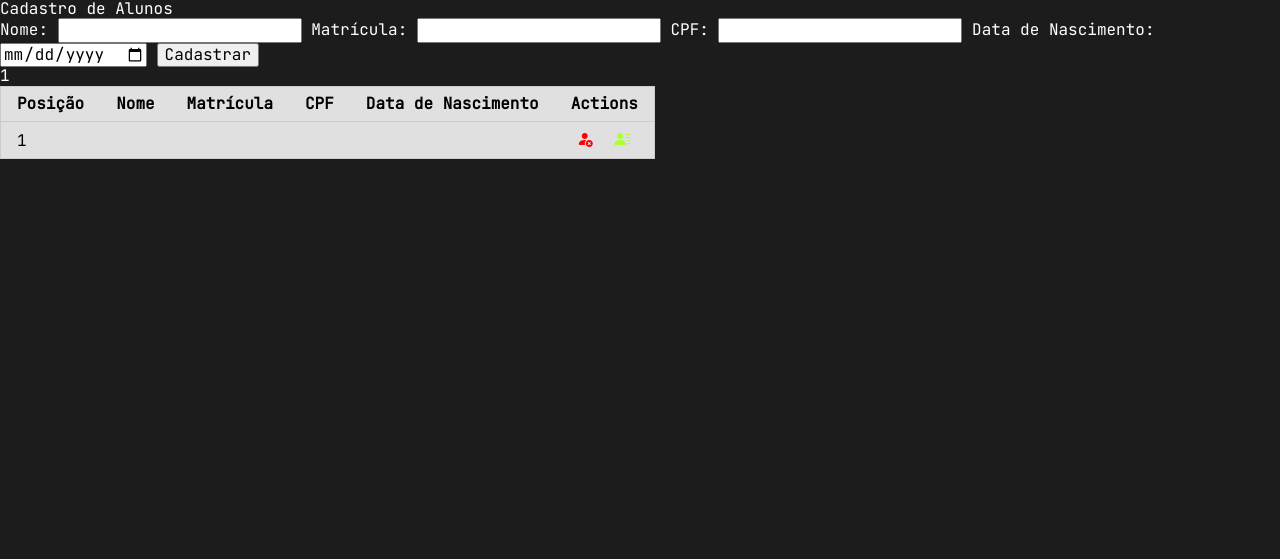
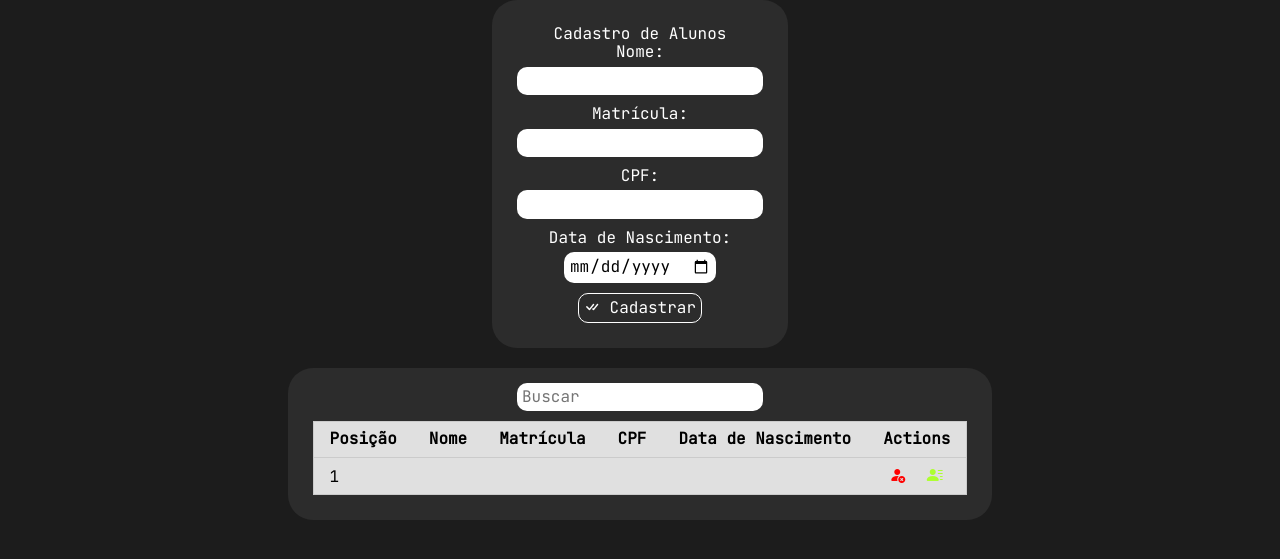
Before and after one commit to Guil-Baka/3DAW-Faeterj, a PHP site: page /ex06crudAluno.php in a window 1280 px wide. Shown: the top 559 px of the page. Run offline with PHP 8.4, Linux system fonts and the light colour scheme; data that the repository does not hold is empty; some libraries are stand-ins or nearby versions.

Commit message:
refactor: Comment out unnecessary JavaScript alerts in ex06IncludeAluno.php and ex06UpdateAluno.php
- adjusted the code to comment out the JavaScript alerts that were not necessary
- adjusted CSS to make the page more visually appealing

```diff
--- a/ex06IncludeAluno.php
+++ b/ex06IncludeAluno.php
@@ -7,7 +7,7 @@ $dtNasc = $_POST["dtNasc"];
 $aluno = $nome . ";" . $matricula . ";" . $cpf . ";" . $dtNasc . PHP_EOL;
 
 // Use js alert to show all the data received
-echo "<script>alert('$aluno');</script>";
+// echo "<script>alert('$aluno');</script>";
 
 // check if the file exists and create it if it doesn't
 if (!file_exists('alunos.txt')) {
@@ -15,6 +15,7 @@ if (!file_exists('alunos.txt')) {
   fclose($file);
 }
 
+// append the new student to the file
 $file = fopen('alunos.txt', 'a');
 fwrite($file, $aluno);
 fclose($file);
--- a/ex06UpdateAluno.php
+++ b/ex06UpdateAluno.php
@@ -10,7 +10,7 @@ $newCpf = $_POST['newCpf'];
 $newDtNasc = $_POST['newDtNasc'];
 
 // Use js alert to show all the data received
-echo "<script>alert('$oldNome $oldMatricula $oldCpf $oldDtNasc $newNome $newMatricula $newCpf $newDtNasc');</script>";
+// echo "<script>alert('$oldNome $oldMatricula $oldCpf $oldDtNasc $newNome $newMatricula $newCpf $newDtNasc');</script>";
 
 // abre o arquivo de texto em lê linha por linha e colocando em um outro arquivo temporário
 $alunos = fopen("alunos.txt", "r");
@@ -22,7 +22,7 @@ while (!feof($alunos)) {
   $dados = explode(";", $linha);
   if ($dados[0] == $oldNome && $dados[1] == $oldMatricula && $dados[2] == $oldCpf && $dados[3]) {
     $linha = $newNome . ";" . $newMatricula . ";" . $newCpf . ";" . $newDtNasc . PHP_EOL;
-    echo "<script>alert('$linha');</script>";
+    // echo "<script>alert('$linha');</script>";
   }
   fwrite($temp, $linha);
 }
--- a/ex06crudAluno.php
+++ b/ex06crudAluno.php
@@ -48,7 +48,8 @@
     }
 
     function responseHandler(response) {
-      alert(response);
+      // alert(response);
+      // n to mandando responde de qualquer jeito então melhor deixar comentado
     }
 
     function postAluno() {
@@ -57,7 +58,6 @@
       var cpf = document.getElementById("cpf").value;
       var dtNasc = document.getElementById("dtNasc").value;
       var data = "nome=" + nome + "&matricula=" + matricula + "&cpf=" + cpf + "&dtNasc=" + dtNasc;
-      alert(data);
       ajaxPost("ex06IncludeAluno.php", data, responseHandler);
     }
 
@@ -93,7 +93,7 @@
             entry.dtNasc = entry.dtNasc.slice(0, -1);
             document.getElementById("dtNasc").value = entry.dtNasc;
             // change the button to update the aluno
-            document.getElementById("formButton").innerHTML = "Update";
+            document.getElementById("formButton").innerHTML = '<i class="bi bi-arrow-clockwise"></i> Update';
             document.getElementById("formButton").onclick = function() {
               postUpdateAluno(entry.nome, entry.matricula, entry.cpf, entry.dtNasc);
             }
@@ -142,6 +142,25 @@
       handleDeleteAluno();
       changeButtonToUpdate();
     }
+
+    function dynamicSearch() {
+      var input, filter, table, tr, td, i, txtValue;
+      input = document.getElementById("singleSearchOnchange");
+      filter = input.value.toUpperCase();
+      table = document.getElementsByTagName("table")[0];
+      tr = table.getElementsByTagName("tr");
+      for (i = 0; i < tr.length; i++) {
+        td = tr[i].getElementsByTagName("td")[1];
+        if (td) {
+          txtValue = td.textContent || td.innerText;
+          if (txtValue.toUpperCase().indexOf(filter) > -1) {
+            tr[i].style.display = "";
+          } else {
+            tr[i].style.display = "none";
+          }
+        }
+      }
+    }
   </script>
   <style>
     body {
@@ -163,26 +182,81 @@
       border: none;
       background-color: transparent;
     }
+
+    .tableDiv {
+      display: flex;
+      flex-flow: column wrap;
+      justify-content: center;
+      margin-top: 20px;
+      background-color: #2c2c2c;
+      padding: 25px;
+      padding-top: 10px;
+      border-radius: 25px;
+    }
+
+    .searchField {
+      margin: auto;
+      margin-top: 5px;
+      margin-bottom: 10px;
+      border-radius: 10px;
+      border: none;
+      max-width: 300px;
+      padding: 5px;
+    }
+
+    .mainDiv {
+      display: flex;
+      flex-flow: column wrap;
+      justify-content: center;
+      align-items: center;
+    }
+
+    .formDiv {
+      display: flex;
+      flex-flow: column wrap;
+      justify-content: center;
+      align-items: center;
+      background-color: #2c2c2c;
+      padding: 25px;
+      border-radius: 25px;
+
+    }
+
+    .outlineButton {
+      border: 1px solid white;
+      border-radius: 10px;
+      padding: 5px;
+      background-color: transparent;
+      color: white;
+    }
+
+    .outlineButton:hover {
+      background-color: white;
+      color: black;
+    }
   </style>
 </head>
 
 <body onload="changeButtons()">
 
-  <div>
-    <form id="cadAlun" action="">
+  <div class="mainDiv">
+    <form class="formDiv" id="cadAlun" action="">
       <legend>Cadastro de Alunos</legend>
       <label for="nome">Nome:</label>
-      <input type="text" id="nome" name="nome" required>
+      <input class="searchField" type="text" id="nome" name="nome" required>
       <label for="matricula">Matrícula:</label>
-      <input type="text" id="matricula" name="matricula" required>
+      <input class="searchField" type="text" id="matricula" name="matricula" required>
       <label for="cpf">CPF:</label>
-      <input type="text" id="cpf" name="cpf" required>
+      <input class="searchField" type="text" id="cpf" name="cpf" required>
       <label for="dtNasc">Data de Nascimento:</label>
-      <input type="date" id="dtNasc" name="dtNasc" required>
-      <button type="submit" id="formButton" onclick="event.preventDefault(); postAluno();">Cadastrar</button>
+      <input class="searchField" type="date" id="dtNasc" name="dtNasc" required>
+      <button class="outlineButton" type="submit" id="formButton" onclick="event.preventDefault(); postAluno();">
+        <i class="bi bi-check-all"></i>
+        Cadastrar</button>
     </form>
 
     <!-- table to show aluno -->
+    <div class="tableDiv">
       <table class="pure-table pure-table-horizontal">
         <thead>
           <tr>
@@ -199,8 +273,6 @@
           $i = 1;
           // count the number of lines in the file before printing the table
           $lines = count(file('alunos.txt'));
-        // print lines
-        echo $lines;
           // instead of printing until feof, print until the number of lines in the file is reached
           while ($i <= $lines) {
             $line = fgets($file);
@@ -225,8 +297,13 @@
           fclose($file);
           ?>
         </thead>
-      <tbody id="alunos">
-      </tbody>
+        <!-- add text field input -->
+        <form action="">
+          <input placeholder="Buscar" class="searchField" type="text" id="singleSearchOnchange" oninput="dynamicSearch()">
+        </form>
+      </table>
+    </div>
+
   </div>
 </body>
 
```
Lines whose indentation alone changed are shown as unchanged.
